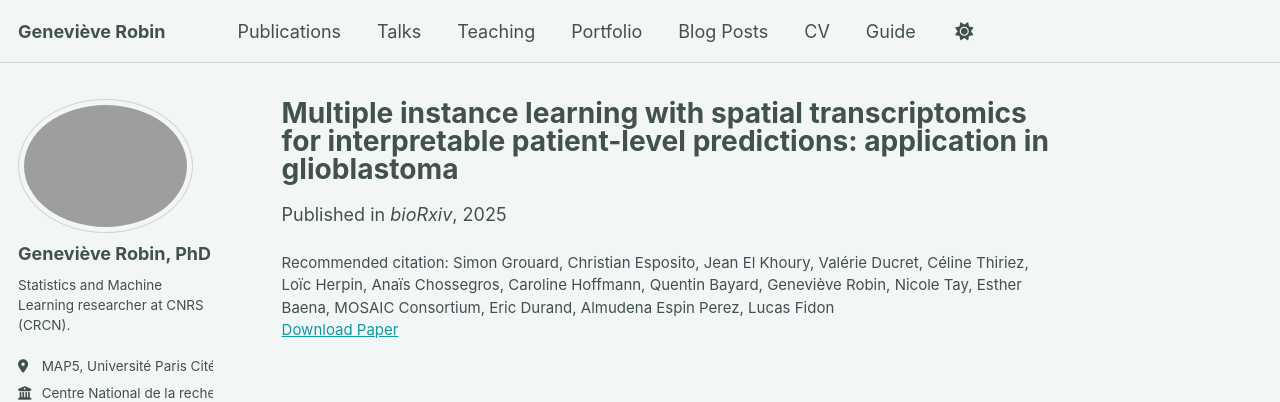
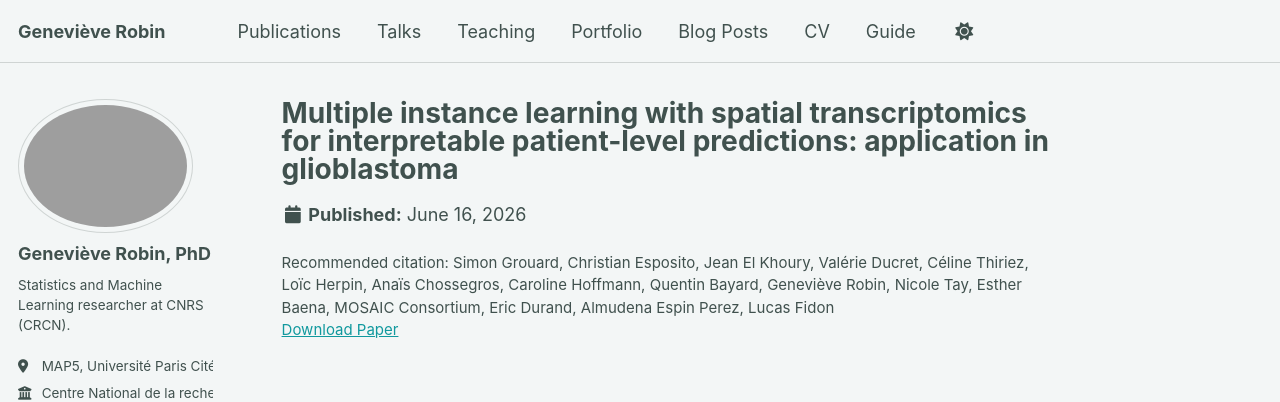
Before and after one commit to genevievelrobin/genevievelrobin.github.io, a Jekyll site: the page built from _publications/grouard_2025_MIL.md, in a window 1280 px wide. Shown: the top 402 px of the page. Built offline with Jekyll 4.4.1, drawn with Linux system fonts in a browser that asks for light colours; some web fonts are replaced; a script bundle is joined from its source files by our own code; library files that are not in the unit come from our copies.

Commit message:
Update publication metadata for grouard_2025_MIL
Removed date and venue information from the publication entry.

```diff
--- a/_publications/grouard_2025_MIL.md
+++ b/_publications/grouard_2025_MIL.md
@@ -5,8 +5,6 @@
 collection: publications
 category: preprints
 permalink: /publication/grouard_2025_MIL
-date: 2025-10-15
-venue: 'bioRxiv'
 paperurl: 'https://www.biorxiv.org/content/10.1101/2025.10.13.682206v1'
 citation: 'Simon Grouard, Christian Esposito, Jean El Khoury, Valérie Ducret, Céline
 Thiriez, Loïc Herpin, Anaïs Chossegros, Caroline Hoffmann, Quentin Bayard, Geneviève
```
